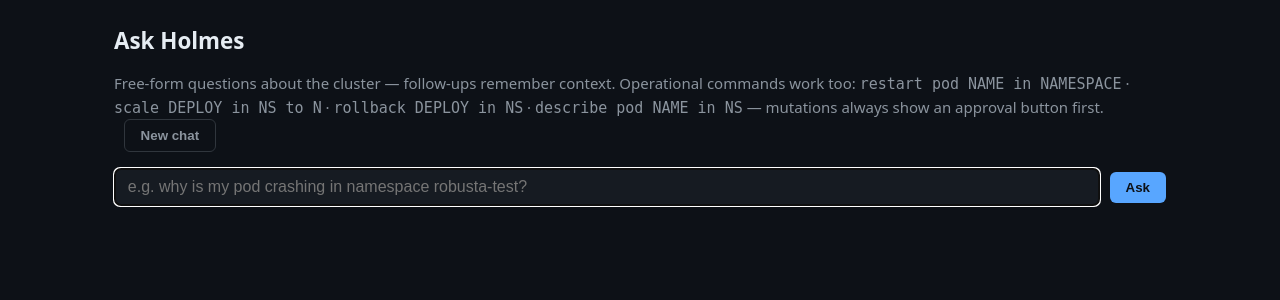
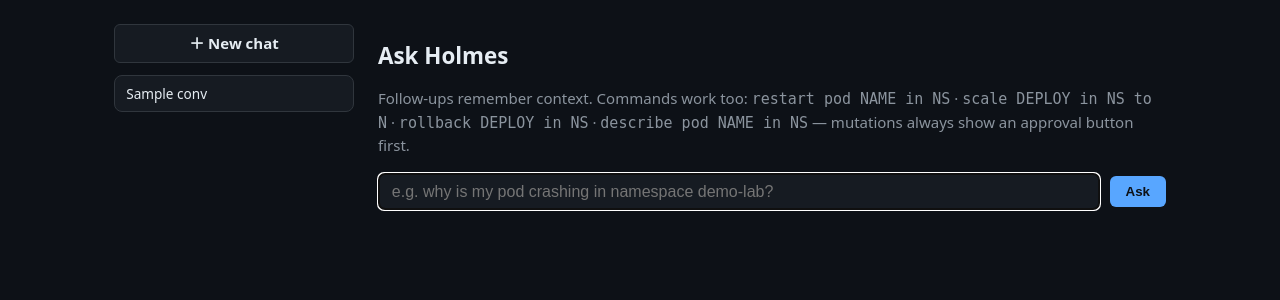
Before and after one commit to mittal122/incidentpilot, a FastAPI app: template console/templates/chat.html in a window 1280 px wide. Shown: the part 50-350 px from the top of the page. Run offline with FastAPI, Linux system fonts and the light colour scheme; the template is opened without the code that fills it: most values are stand-ins (such as "Sample title", 1, 10 or a date in 2020).

Commit message:
Add ChatGPT-style conversation history to Ask Holmes
Conversations and rendered messages persist in SQLite; sidebar lists
past chats (title = first question) with per-item delete, New chat
starts fresh, reloads restore the full thread, and each conversation
keeps its own Holmes context for follow-ups.

Co-Authored-By: Claude Fable 5 <noreply@anthropic.com>

```diff
--- a/console/main.py
+++ b/console/main.py
@@ -49,6 +49,22 @@ def db() -> sqlite3.Connection:
             investigation TEXT,
             raw TEXT,
             created_at TEXT
+        )"""
+    )
+    conn.execute(
+        """CREATE TABLE IF NOT EXISTS conversations (
+            id INTEGER PRIMARY KEY AUTOINCREMENT,
+            title TEXT,
+            history_json TEXT,     -- Holmes conversation_history (LLM context)
+            created_at TEXT
+        )"""
+    )
+    conn.execute(
+        """CREATE TABLE IF NOT EXISTS messages (
+            id INTEGER PRIMARY KEY AUTOINCREMENT,
+            conversation_id INTEGER,
+            html TEXT,             -- rendered chat entry (question + answer)
+            ts TEXT
         )"""
     )
     conn.execute(
@@ -356,15 +372,12 @@ def render_ai(text: str) -> str:
 
 # ── HolmesGPT ────────────────────────────────────────────────────────
 
-# ponytail: single-user console -> one module-level conversation; per-user
-# sessions when this ever becomes multi-user.
-CHAT_HISTORY: list[dict] = []
-
-
-def ask_holmes(question: str, use_history: bool = False) -> str:
+def ask_holmes(question: str, history: list | None = None) -> tuple[str, list]:
+    """Returns (analysis, new_history). Pass a conversation's stored history
+    for follow-up context; the returned history includes this exchange."""
     payload = {"ask": question, "model": active_model()}
-    if use_history and CHAT_HISTORY:
-        payload["conversation_history"] = CHAT_HISTORY
+    if history:
+        payload["conversation_history"] = history
     resp = httpx.post(
         f"{HOLMES_URL}/api/chat",
         json=payload,
@@ -372,11 +385,11 @@ def ask_holmes(question: str, use_history: bool = False) -> str:
     )
     resp.raise_for_status()
     body = resp.json()
-    if use_history:
-        history = body.get("conversation_history") or []
-        # cap growth: tool outputs make history heavy; reset keeps it usable
-        CHAT_HISTORY[:] = history if len(history) <= 60 else []
-    return body.get("analysis", "(no analysis returned)")
+    new_history = body.get("conversation_history") or []
+    # cap growth: tool outputs make history heavy; drop context past 60 msgs
+    if len(new_history) > 60:
+        new_history = []
+    return body.get("analysis", "(no analysis returned)"), new_history
 
 
 @app.post("/incidents/{incident_id}/investigate", response_class=HTMLResponse)
@@ -395,7 +408,7 @@ def investigate(incident_id: str):
         f"Details: {row['description'] or '(none)'}" + MD_STYLE_HINT
     )
     try:
-        analysis = ask_holmes(question)
+        analysis, _ = ask_holmes(question)
     except Exception as e:
         return HTMLResponse(f'<pre class="action-err">Holmes error: {e}</pre>')
     with db() as conn:
@@ -406,30 +419,76 @@ def investigate(incident_id: str):
     return HTMLResponse(render_ai(analysis))
 
 
+def conversation_list():
+    with db() as conn:
+        return conn.execute(
+            "SELECT id, title, created_at FROM conversations ORDER BY id DESC LIMIT 50"
+        ).fetchall()
+
+
 @app.get("/chat", response_class=HTMLResponse)
-def chat_page(request: Request):
-    return render(request, "chat.html", page="chat")
+def chat_page(request: Request, c: str = ""):
+    convs = conversation_list()
+    if c == "new":
+        active = 0          # fresh conversation: created on first message
+    elif c.isdigit():
+        active = int(c)
+    else:
+        active = convs[0]["id"] if convs else 0
+    with db() as conn:
+        msgs = conn.execute(
+            "SELECT html FROM messages WHERE conversation_id = ? ORDER BY id",
+            (active,),
+        ).fetchall() if active else []
+    return render(request, "chat.html", page="chat", conversations=convs,
+                  active_id=active, messages=msgs)
 
 
 @app.post("/api/chat", response_class=HTMLResponse)
-def chat(ask: str = Form(...)):
+def chat(ask: str = Form(...), conversation_id: int = Form(0)):
+    with db() as conn:
+        if not conversation_id:
+            cur = conn.execute(
+                "INSERT INTO conversations (title, history_json, created_at) VALUES (?,?,?)",
+                (ask[:60], "[]",
+                 datetime.now(timezone.utc).strftime("%Y-%m-%d %H:%M:%S UTC")))
+            conversation_id = cur.lastrowid
+        row = conn.execute(
+            "SELECT history_json FROM conversations WHERE id = ?",
+            (conversation_id,)).fetchone()
+    history = json.loads(row["history_json"] or "[]") if row else []
+
     action = parse_action(ask)
     if action:
         body = action_response(action)
     else:
         try:
-            body = render_ai(ask_holmes(ask + MD_STYLE_HINT, use_history=True))
+            analysis, history = ask_holmes(ask + MD_STYLE_HINT, history=history)
+            body = render_ai(analysis)
         except Exception as e:
             body = f'<div class="action-err">Holmes error: {escape(str(e))}</div>'
+    entry = f'<div class="chat-entry"><div class="q">You: {escape(ask)}</div>{body}</div>'
+    with db() as conn:
+        conn.execute(
+            "UPDATE conversations SET history_json = ? WHERE id = ?",
+            (json.dumps(history), conversation_id))
+        conn.execute(
+            "INSERT INTO messages (conversation_id, html, ts) VALUES (?,?,?)",
+            (conversation_id, entry,
+             datetime.now(timezone.utc).strftime("%Y-%m-%d %H:%M:%S UTC")))
+    # OOB swap keeps the hidden conversation_id current after a fresh chat
     return HTMLResponse(
-        f'<div class="chat-entry"><div class="q">You: {escape(ask)}</div>{body}</div>'
+        entry + f'<input type="hidden" name="conversation_id" id="conv-id"'
+                f' value="{conversation_id}" hx-swap-oob="true">'
     )
 
 
-@app.post("/api/chat/reset", response_class=HTMLResponse)
-def chat_reset():
-    CHAT_HISTORY.clear()
-    return HTMLResponse('<div class="muted" style="margin:.5rem 0">— new conversation —</div>')
+@app.post("/api/chat/{conv_id}/delete", response_class=HTMLResponse)
+def chat_delete(conv_id: int):
+    with db() as conn:
+        conn.execute("DELETE FROM conversations WHERE id = ?", (conv_id,))
+        conn.execute("DELETE FROM messages WHERE conversation_id = ?", (conv_id,))
+    return HTMLResponse(headers={"HX-Redirect": "/chat"})
 
 
 # ── Auto-Heal (user-requested per-namespace self-healing) ────────────
@@ -803,7 +862,7 @@ def summarize_logs(namespace: str = Form(...), pod: str = Form(...)):
         "If a section is empty write 'none'.\n\nLOGS:\n" + tail
     )
     try:
-        analysis = ask_holmes(question)
+        analysis, _ = ask_holmes(question)
     except Exception as e:
         return HTMLResponse(f'<div class="action-err">Holmes error: {escape(str(e))}</div>')
     return HTMLResponse(render_ai(analysis))
--- a/console/static/style.css
+++ b/console/static/style.css
@@ -198,6 +198,28 @@ pre.terminal { background: #090c10; border: 1px solid var(--border); border-radi
   border-radius: 6px; padding: .5rem .8rem; color: var(--fg); }
 .provider-form select { max-width: 320px; }
 
+/* ── chat with history sidebar ─────────────────────────────────── */
+.chat-layout { display: grid; grid-template-columns: 240px 1fr; gap: 1.5rem;
+  align-items: start; }
+.chat-sidebar { position: sticky; top: 4.2rem; }
+.new-chat { display: block; text-align: center; margin-bottom: .8rem; }
+.conv-list { display: flex; flex-direction: column; gap: .25rem;
+  max-height: 70vh; overflow-y: auto; }
+.conv-item { display: flex; align-items: center; border-radius: 8px;
+  border: 1px solid transparent; }
+.conv-item a { flex: 1; color: var(--muted); text-decoration: none;
+  padding: .45rem .7rem; font-size: .85rem; white-space: nowrap;
+  overflow: hidden; text-overflow: ellipsis; }
+.conv-item:hover { background: var(--panel); }
+.conv-item.active { background: var(--panel); border-color: var(--border); }
+.conv-item.active a { color: var(--fg); }
+.conv-del { background: none; border: 0; color: var(--muted); cursor: pointer;
+  padding: .3rem .5rem; font-size: .75rem; visibility: hidden; }
+.conv-item:hover .conv-del { visibility: visible; }
+.conv-del:hover { color: var(--high); }
+@media (max-width: 800px) { .chat-layout { grid-template-columns: 1fr; }
+  .chat-sidebar { position: static; } .conv-list { max-height: 60vh; } }
+
 .chat-entry { margin-bottom: 1.4rem; }
 .chat-entry .q { background: rgba(88, 166, 255, .08); border: 1px solid
   rgba(88, 166, 255, .25); border-radius: 10px; padding: .6rem .9rem;
--- a/console/templates/chat.html
+++ b/console/templates/chat.html
@@ -1,15 +1,49 @@
 {% extends "base.html" %}
 {% block title %}Ask Holmes · Incident Console{% endblock %}
 {% block content %}
-<h1>Ask Holmes</h1>
-<p class="muted">Free-form questions about the cluster — follow-ups remember context. Operational commands work too:
-<code>restart pod NAME in NAMESPACE</code> · <code>scale DEPLOY in NS to N</code> · <code>rollback DEPLOY in NS</code> · <code>describe pod NAME in NS</code> — mutations always show an approval button first.
-<button class="ghost" style="margin-left:.6rem" hx-post="/api/chat/reset" hx-target="#chat-log" hx-swap="beforeend">New chat</button></p>
-<div id="chat-log"></div>
-<form hx-post="/api/chat" hx-target="#chat-log" hx-swap="beforeend" hx-indicator="#chat-spinner"
-      hx-on::after-request="if(event.detail.successful) this.reset()">
-  <input type="text" name="ask" placeholder="e.g. why is my pod crashing in namespace robusta-test?" required autofocus>
-  <button type="submit">Ask</button>
-  <span id="chat-spinner" class="htmx-indicator">investigating…</span>
-</form>
+<div class="chat-layout">
+
+  <aside class="chat-sidebar">
+    <a class="btn-link new-chat" href="/chat?c=new">＋ New chat</a>
+    <div class="conv-list">
+      {% for conv in conversations %}
+      <div class="conv-item {% if conv.id == active_id %}active{% endif %}">
+        <a href="/chat?c={{ conv.id }}" title="{{ conv.title }}">{{ conv.title }}</a>
+        <button class="conv-del" hx-post="/api/chat/{{ conv.id }}/delete"
+                hx-confirm="Delete this conversation?" title="delete">✕</button>
+      </div>
+      {% else %}
+      <p class="muted" style="padding:.5rem">No conversations yet.</p>
+      {% endfor %}
+    </div>
+  </aside>
+
+  <div class="chat-main">
+    <h1>Ask Holmes</h1>
+    <p class="muted">Follow-ups remember context. Commands work too:
+      <code>restart pod NAME in NS</code> · <code>scale DEPLOY in NS to N</code> ·
+      <code>rollback DEPLOY in NS</code> · <code>describe pod NAME in NS</code> —
+      mutations always show an approval button first.</p>
+
+    <div id="chat-log">
+      {% for m in messages %}{{ m.html|safe }}{% endfor %}
+    </div>
+
+    <form hx-post="/api/chat" hx-target="#chat-log" hx-swap="beforeend"
+          hx-indicator="#chat-spinner"
+          hx-on::after-request="if(event.detail.successful) this.reset()">
+      <input type="hidden" name="conversation_id" id="conv-id" value="{{ active_id }}">
+      <input type="text" name="ask" placeholder="e.g. why is my pod crashing in namespace demo-lab?" required autofocus>
+      <button type="submit">Ask</button>
+      <span id="chat-spinner" class="htmx-indicator">investigating…</span>
+    </form>
+  </div>
+
+</div>
+<script>
+  // keep newest exchange in view
+  document.body.addEventListener('htmx:afterSwap', e => {
+    if (e.target.id === 'chat-log') e.target.lastElementChild?.scrollIntoView({behavior:'smooth'});
+  });
+</script>
 {% endblock %}
```
Also changed, not shown: .playwright-mcp/page-2026-09-02T12-03-53-821Z.yml (added), 2 other files.
